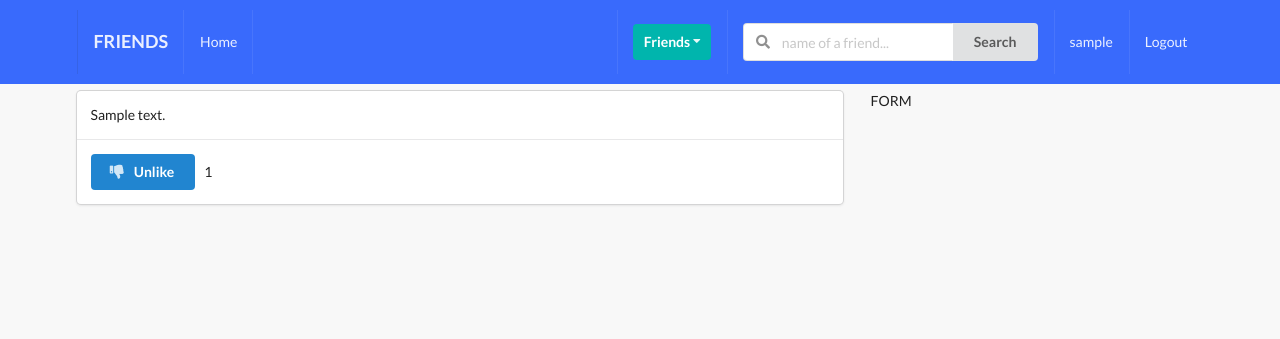
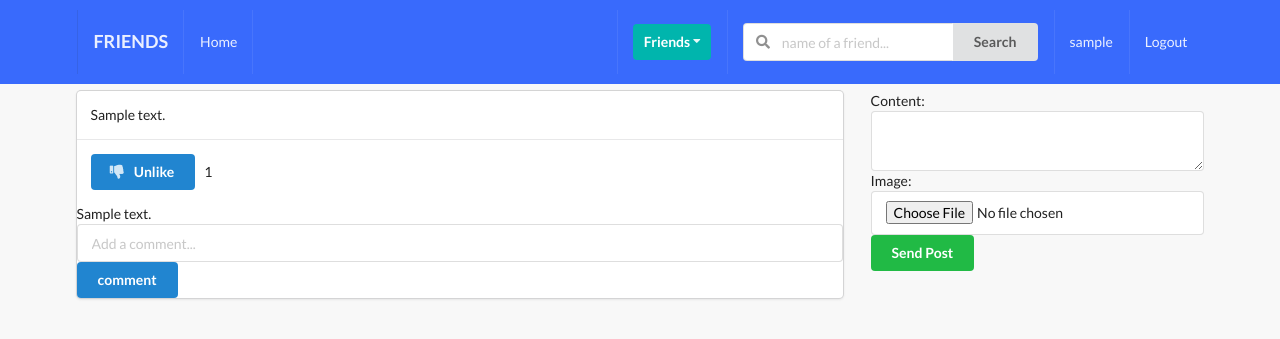
Before and after one commit to sepideh2020/social-network, a Django app: page /posts/ in a window 1280 px wide. Shown: the top 339 px of the page. Run offline with Django 3.2, Linux system fonts and the light colour scheme; a user stored in the database is signed in; tables that the repository leaves empty hold one stand-in row (values such as "Sample post"); some libraries are stand-ins or nearby versions.

Commit message:
sending comment automatically added

```diff
--- /dev/null
+++ b/src/posts/forms.py
@@ -0,0 +1,21 @@
+from django import forms
+from .models import Post, Comment
+from profiles.models import Profile
+
+
+class PostModelForm(forms.ModelForm):
+    content = forms.CharField(widget=forms.Textarea(attrs={'rows': 2}))
+
+    # content overridden because we wanted our form have just 2 row
+
+    class Meta:
+        model = Post
+        fields = ('content', 'image',)
+
+
+class CommentModelForm(forms.ModelForm):
+    body = forms.CharField(label='', widget=forms.TextInput(attrs={'placeholder': 'Add a comment...'}))
+
+    class Meta:
+        model = Comment
+        fields = ('body',)
--- a/src/posts/templates/posts/main.html
+++ b/src/posts/templates/posts/main.html
@@ -25,14 +25,36 @@
                                 </button>
                                 &nbsp;{{ obj.num_likes }}
                             </form>
+                        </div>
+                        <div>
+                            {% if obj.comment_set.all %}
+                                {% for c in obj.comment_set.all %}
+                                    <p>{{ c.body }}</p>
 
+                                {% endfor %}
+                            {% endif %}
                         </div>
+                        <form action="" method="Post" class="ui form">
+                            {% csrf_token %}
+                            <input type="hidden" name="post_id" value={{ obj.id }}>
+                            {{ c_form }}
+                            <button type="submit" class="ui primary button" name="submit_c_form"> comment</button>
+
+                        </form>
                     </div>
                 {% endfor %}
 
             </div>
             <div class="five wide column">
-                FORM
+                {% if post_added %}
+                    <div class="ui green message">Post added</div>
+                {% endif %}
+                <form action="" method="POST" class="ui form" enctype="multipart/form-data">
+                    {# we use enctype beacuse we are goinf to be deal with images#}
+                    {% csrf_token %}
+                    {{ p_form }}
+                    <button type="submit" class="ui button positive" name="submit_p_form"> Send Post</button>
+                </form>
 
             </div>
 
--- a/src/posts/urls.py
+++ b/src/posts/urls.py
@@ -5,5 +5,5 @@ app_name = 'posts'
 
 urlpatterns = [
     path('', post_comment_create_and_list_view, name='main-post-view'),
-    path('liked/', like_unlike_post, name='like-post-view'),
+    path('liked/', like_unlike_post, name='like-post-view'),  #????
 ]
--- a/src/posts/views.py
+++ b/src/posts/views.py
@@ -1,17 +1,50 @@
 from django.shortcuts import render, redirect
 from .models import Post, Like
 from profiles.models import Profile
+from .forms import PostModelForm, CommentModelForm
 
 
 # Create your views here.
 
 def post_comment_create_and_list_view(request):
     qs = Post.objects.all()
+    p_form = PostModelForm(request.POST, request.FILES)
+    # before saving form we need to have author to be assigned to the field of author in the post model so
+    # we need to get the profile be request.user
+
+    # initial
+    p_form = PostModelForm()
+    # we used request.Files because we might send an image
+    c_form = CommentModelForm()
+    post_added = False
     profile = Profile.objects.get(user=request.user)
+
+    if 'submit_p_form' in request.POST:
+        print(request.POST)
+        p_form = PostModelForm(request.POST, request.FILES)
+
+        if p_form.is_valid():
+            instance = p_form.save(commit=False)
+            instance.author = profile
+            instance.save()
+            p_form = PostModelForm()  # our form loads again for writing a new post
+            post_added = True
+    if 'submit_c_form' in request.POST:
+        c_form = CommentModelForm(request.POST)
+        if c_form.is_valid():
+            instance = c_form.save(commit=False)
+            instance.user = profile
+            instance.post = Post.objects.get(id=request.POST.get('post_id'))  # ???
+            instance.save()
+            c_form = CommentModelForm()  # resets the form
 
     context = {
         'qs': qs,
         'profile': profile,
+        'p_form': p_form,
+        'c_form': c_form,
+        'post_added': post_added,
+
     }
     return render(request, 'posts/main.html', context)
 
```
Also changed, not shown: src/posts/migrations/0001_initial.py, src/profiles/migrations/0001_initial.py. Lines whose indentation alone changed are shown as unchanged.
